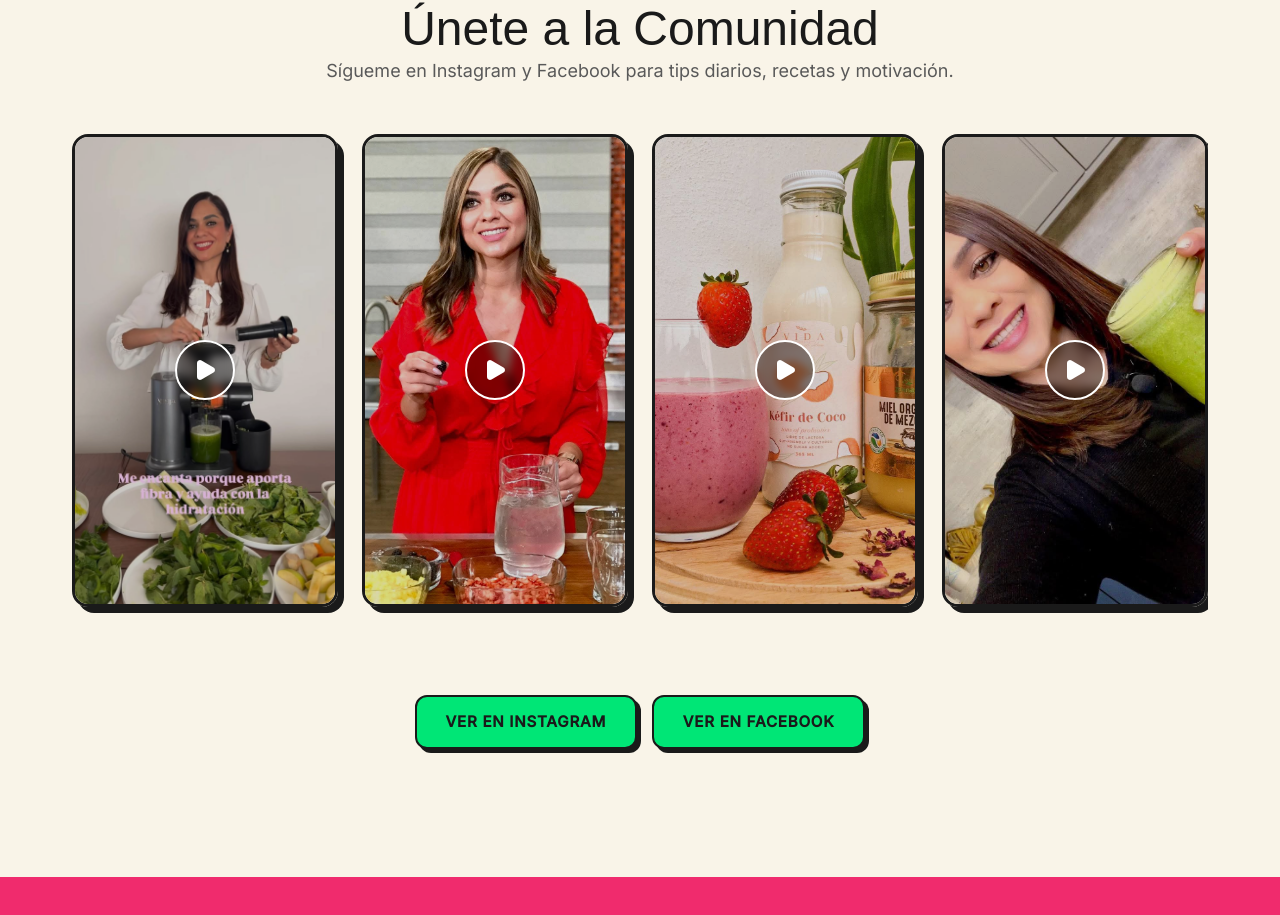
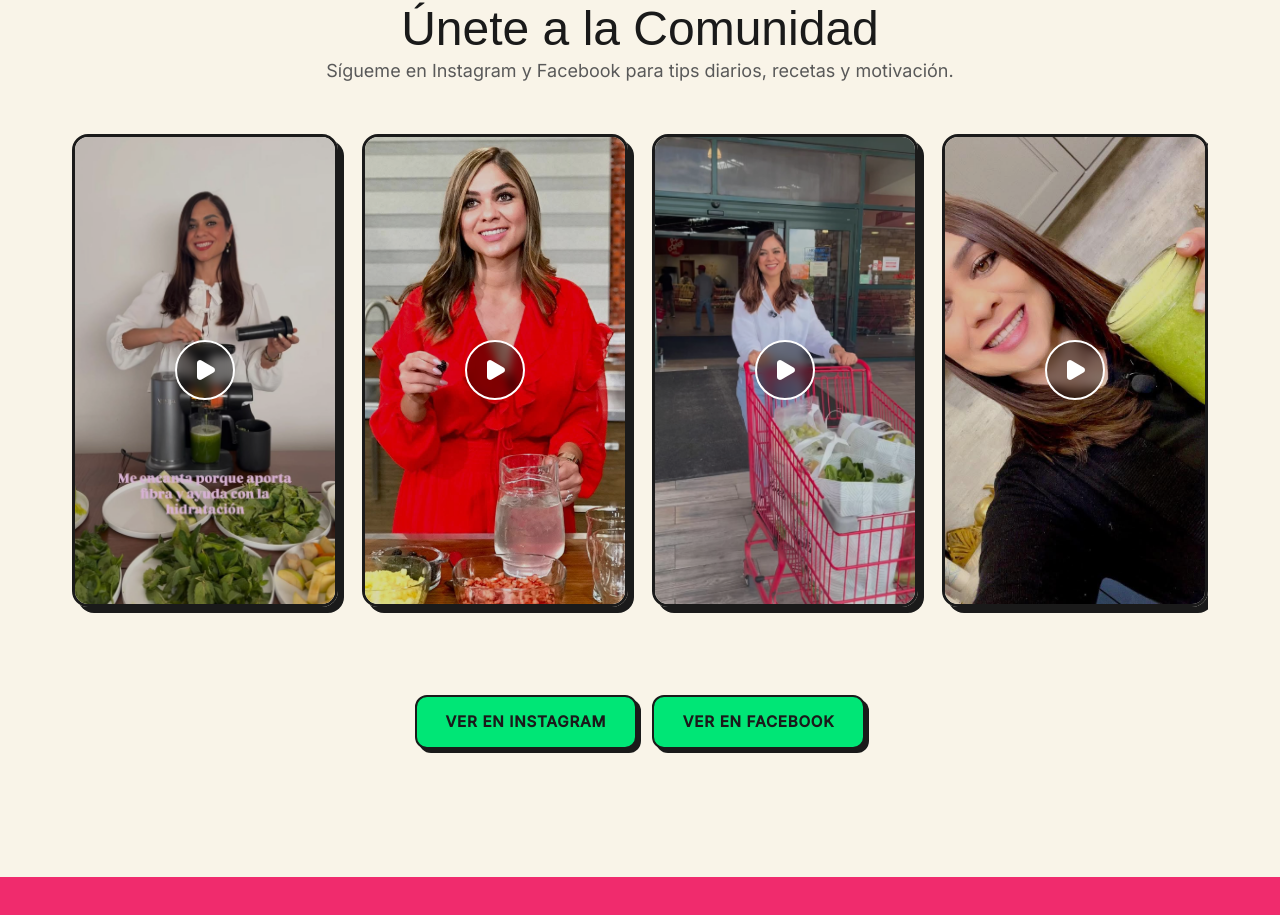
Before and after one commit to wintersoldier1501/biosalud-web, a React (Vite) app: page / in a window 1280 px wide. Shown: the part 4566-5481 px from the top of the page. Built offline with nearby package versions, Linux system fonts and the light colour scheme; a web font is replaced by a local one.

Commit message:
Reemplazada portada de licuado por doctora con carrito

```diff
--- a/src/pages/Home.jsx
+++ b/src/pages/Home.jsx
@@ -246,7 +246,7 @@ const Home = () => {
               </div>
             </a>
             <a href="https://www.instagram.com/reel/DPtyg5fETDf/?igsi=MW41amc4ZXY1enRtZw==" target="_blank" rel="noreferrer" className="insta-item">
-              <img src="/insta 3.jpg" alt="Instagram Reel 3" />
+              <img src="/reel3.png" alt="Instagram Reel 3" />
               <div className="insta-play-overlay">
                 <Play size={24} fill="currentColor" />
               </div>
```
Also changed, not shown: public/reel3.png (added).
